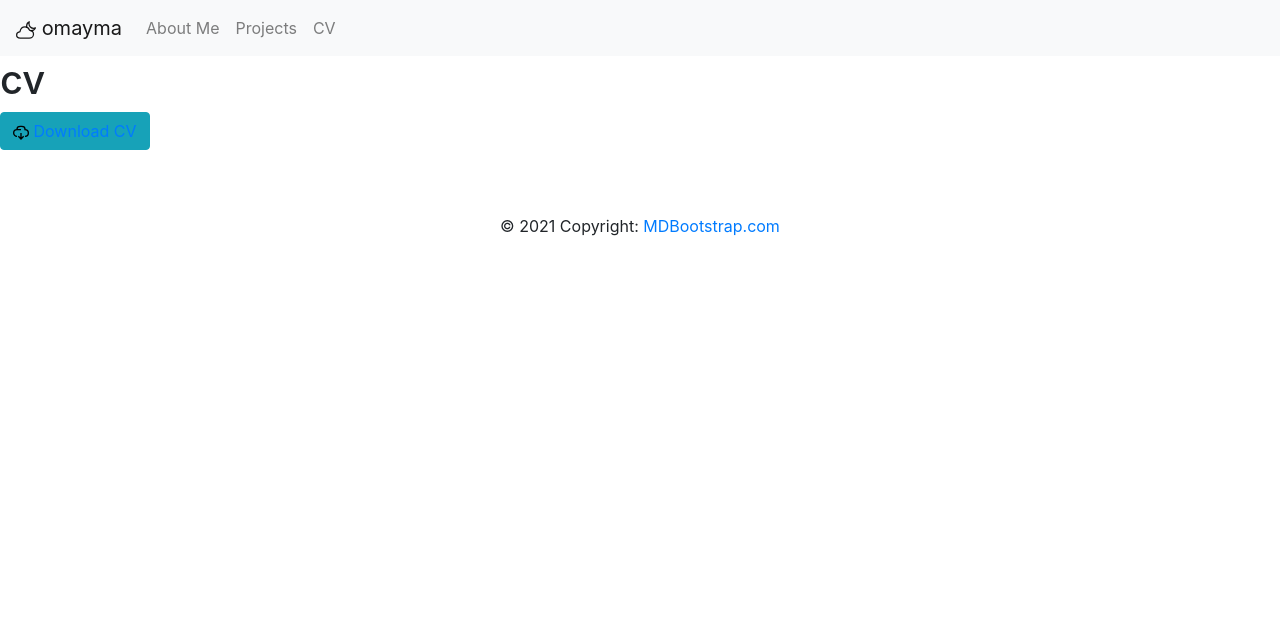
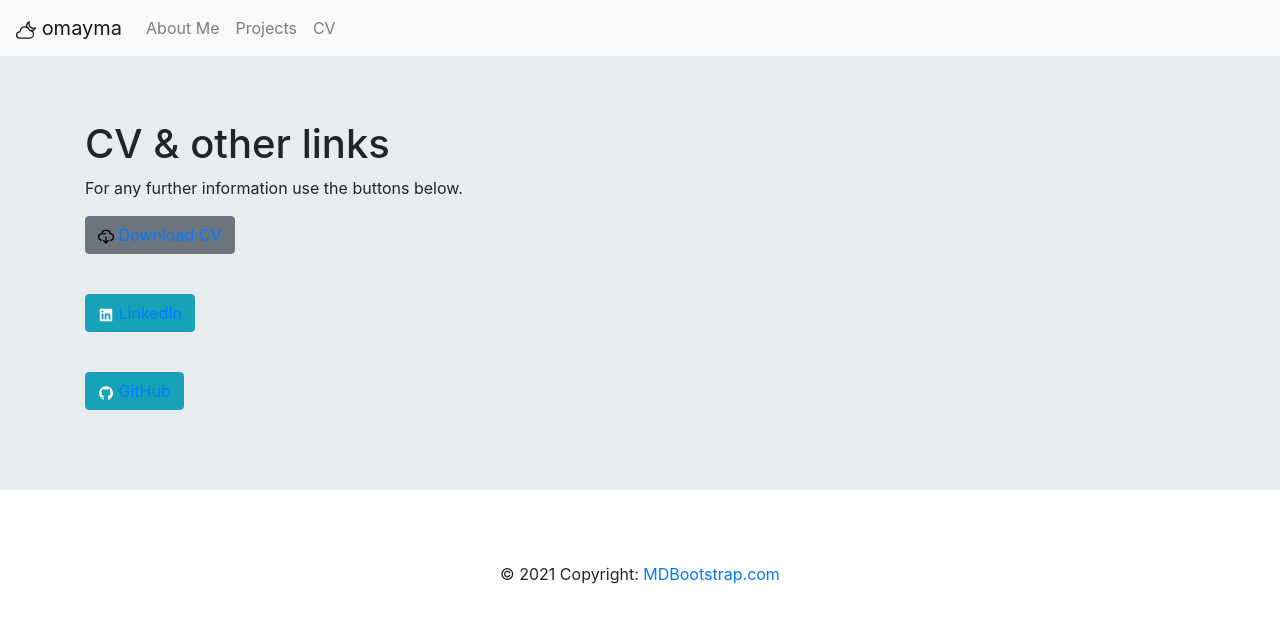
Before and after one commit to omaymaahmad/react-profile, a React (Create React App) app: page /cv in a window 1280 px wide. Shown: the top 622 px of the page. Built offline with nearby package versions, Linux system fonts and the light colour scheme.

Commit message:
feat: added buttons for linkedin and github page on cv component'

```diff
--- a/src/Components/CV.js
+++ b/src/Components/CV.js
@@ -1,15 +1,49 @@
-import React from 'react';
-import { Button } from 'react-bootstrap';
-import { GrCloudDownload } from 'react-icons/gr';
-import cv from "../Assets/Omayma-Ahmad-Resume.pdf"
+import React from "react";
+import { Button, Jumbotron, Container } from "react-bootstrap";
+import { GrCloudDownload } from "react-icons/gr";
+import cv from "../Assets/Omayma-Ahmad-Resume.pdf";
+import { AiFillLinkedin } from "react-icons/ai";
+import { AiFillGithub } from "react-icons/ai";
 
-function CV () {
-    return (
-        <>
-        <h1>cv</h1>
-        <Button variant="info" ><GrCloudDownload/> <a href={cv} download>Download CV</a></Button>
-        </>
-    )
+function CV() {
+  return (
+    <>
+      <body>
+        <Jumbotron fluid>
+          <Container className="cvContainer">
+            <h1>CV & other links</h1>
+            <p>For any further information use the buttons below.</p>
+            <p>
+              <Button variant="secondary">
+                <GrCloudDownload />{" "}
+                <a href={cv} download>
+                  Download CV
+                </a>
+              </Button>
+            </p>
+            <br></br>
+            <p>
+              <Button variant="info">
+                <AiFillLinkedin />{" "}
+                <a href="https://www.linkedin.com/in/omayma-ahmad-14922a1b8/">
+                  LinkedIn
+                </a>
+              </Button>
+            </p>
+            <br></br>
+            <p>
+              <Button variant="info">
+                <AiFillGithub />{" "}
+                <a href="https://github.com/omaymaahmad">
+                  GitHub
+                </a>
+              </Button>
+            </p>
+          </Container>
+        </Jumbotron>
+      </body>
+    </>
+  );
 }
 
 export default CV;
```
